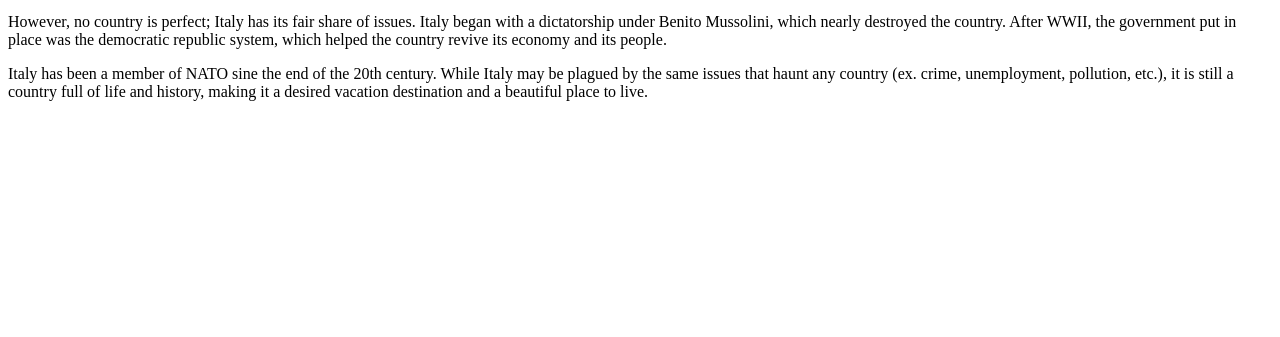
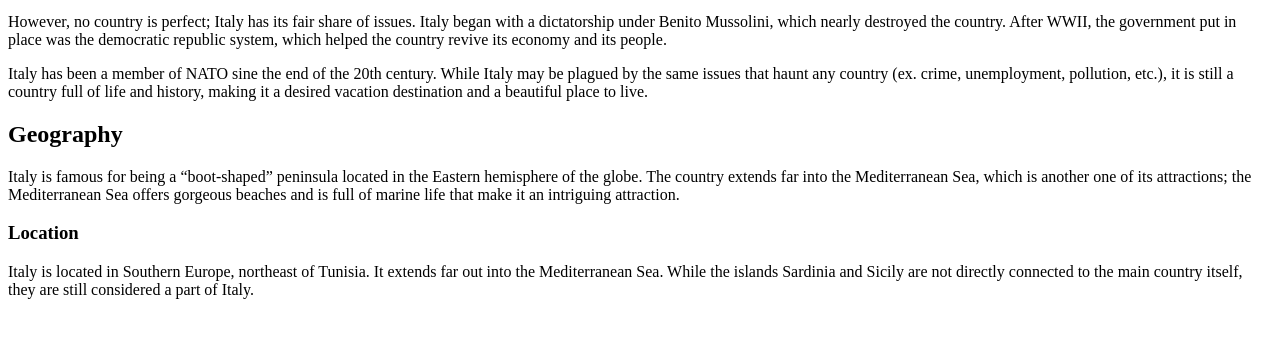
Before and after one commit to sheahalpenny/italy.html, a plain HTML site: page index.html in a window 1280 px wide. Shown: the part 119-456 px from the top of the page. Drawn offline with Linux system fonts and the light colour scheme.

Commit message:
Update index.html

```diff
--- a/index.html
+++ b/index.html
@@ -14,5 +14,11 @@
       <p>However, no country is perfect; Italy has its fair share of issues. Italy began with a dictatorship under Benito Mussolini, which nearly destroyed the country. After WWII, the government put in place was the democratic republic system, which helped the country revive its economy and its people. </p>
 
       <p>Italy has been a member of NATO sine the end of the 20th century. While Italy may be plagued by the same issues that haunt any country (ex. crime, unemployment, pollution, etc.), it is still a country full of life and history, making it a desired vacation destination and a beautiful place to live. </p>
+
+    <h2>Geography</h2>
+      <p>Italy is famous for being a “boot-shaped” peninsula located in the Eastern hemisphere of the globe. The country extends far into the Mediterranean Sea, which is another one of its attractions; the Mediterranean Sea offers gorgeous beaches and is full of marine life that make it an intriguing attraction. </p>
+
+    <h3>Location</h3>
+      <p>Italy is located in Southern Europe, northeast of Tunisia. It extends far out into the Mediterranean Sea. While the islands Sardinia and Sicily are not directly connected to the main country itself, they are still considered a part of Italy. </p>
   </body>
 </html>
```
